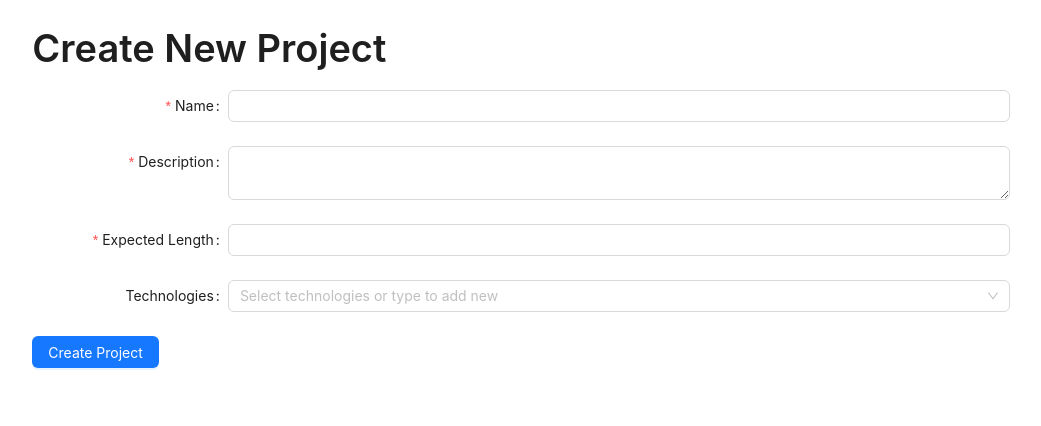
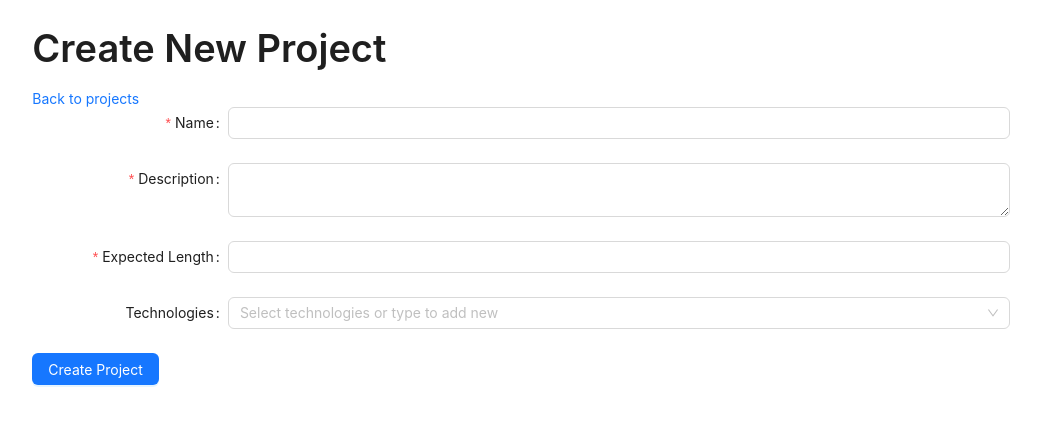
Before and after one commit to venetrius/projects-app, a React (Create React App) app in the folder frontend/: page /projects/new in a window 1280 px wide. Shown: the top 426 px of the page, without its empty margins (21-1062 px from the left). Built offline with nearby package versions, Linux system fonts and the light colour scheme.

Commit message:
FE Add navigations between pages

```diff
--- a/frontend/src/Components/Project/Table/Index.tsx
+++ b/frontend/src/Components/Project/Table/Index.tsx
@@ -2,8 +2,9 @@ import { Button, Table } from 'antd';
 import { useProjectList } from '../../../context/projectList';
 import { useProject } from '../../../context/project';
 import { useEffect } from 'react';
-import { DeleteOutlined } from '@ant-design/icons';
+import { DeleteOutlined, EyeOutlined } from '@ant-design/icons';
 import { columns } from './types';
+import { Link } from 'react-router-dom';
 
 const ProjectTable: React.FC = () => {
     const { projects, fetchProjects, pagination } = useProjectList();
@@ -27,11 +28,20 @@ const ProjectTable: React.FC = () => {
         title: 'Actions',
         key: 'actions',
         render: (props: any) => (
-            <Button
-                type="text"
-                icon={<DeleteOutlined />}
-                onClick={ () => handleDelete(props.id) }
-            />
+            <>
+                <Button
+                    type="text"
+                    icon={<DeleteOutlined />}
+                    onClick={() => handleDelete(props.id)}
+                />
+                <Link to={`/projects/${props.id}`}>
+                    <Button
+                        type="text"
+                        icon={<EyeOutlined />}
+                    />
+                </Link>
+            </>
+
         ),
     };
 
--- a/frontend/src/Pages/Project/EditProject.tsx
+++ b/frontend/src/Pages/Project/EditProject.tsx
@@ -3,7 +3,7 @@ import { Form, Input, Button } from 'antd';
 import Select from "antd/es/select";
 import { ProjectForm } from '../../types';
 import { useProject } from '../../context/project';
-import { useParams } from 'react-router-dom';
+import { Link, useParams } from 'react-router-dom';
 import { Typography } from 'antd';
 
 const { Title } = Typography;
@@ -35,6 +35,7 @@ const EditProject = () => {
     return (
         <>
             <Title>Edit Project</Title>
+            <Link to={'/'}>Back to projects</Link>
             <Form
                 form={form}
                 name="editProject"
--- a/frontend/src/Pages/Project/NewProject.tsx
+++ b/frontend/src/Pages/Project/NewProject.tsx
@@ -3,6 +3,7 @@ import { Form, Input, Button, Typography } from 'antd';
 import Select from "antd/es/select";
 import { ProjectForm } from '../../types';
 import { useProject } from '../../context/project';
+import { Link } from 'react-router-dom';
 
 const { Title } = Typography;
 
@@ -32,6 +33,7 @@ const NewProject = () => {
     return (
         <div>
             <Title>Create New Project</Title>
+            <Link to={'/'}>Back to projects</Link>
             <Form
                 form={form}
                 name="newProject"
```
